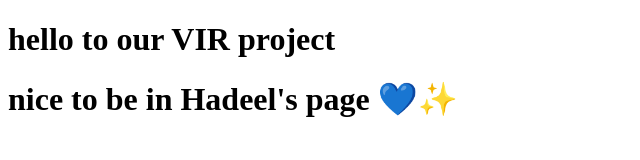
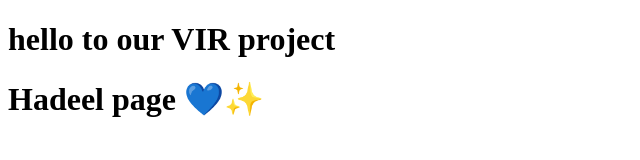
Before and after one commit to hend-isleem/hend-isleem.github.io, a plain HTML site: page hadeel.html in a window 1280 px wide. Shown: the whole page, without its empty margins (0-640 px from the left). Drawn offline with Linux system fonts and the light colour scheme.

Commit message:
Revert "update hadeel.html"

```diff
--- a/hadeel.html
+++ b/hadeel.html
@@ -9,7 +9,7 @@
 
 <body>
     <h1>hello to our VIR project</h1>
-    <h1> nice to be in Hadeel's page 💙✨</h1>
+    <h1>Hadeel page 💙✨</h1>
 </body>
 
 </html>
```
